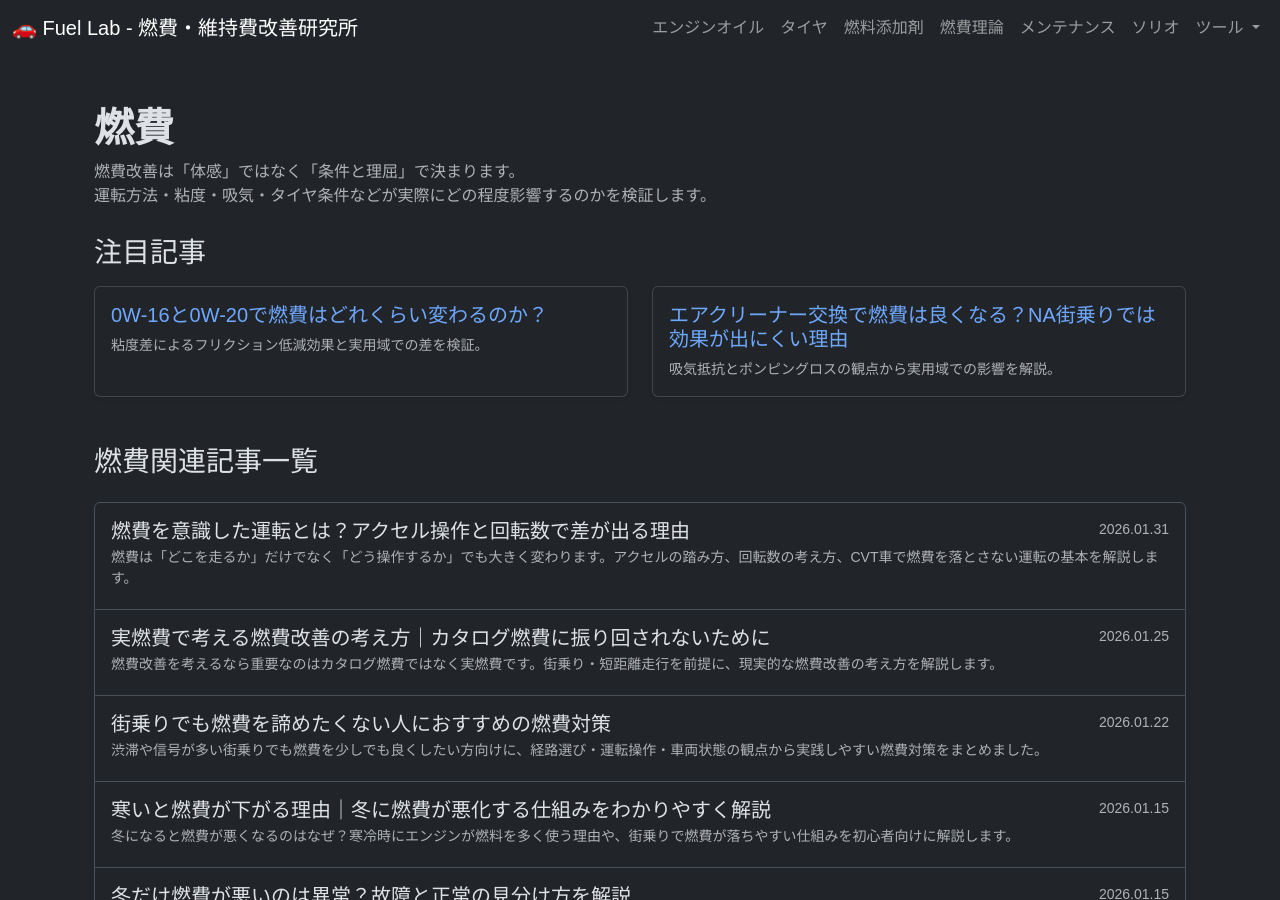
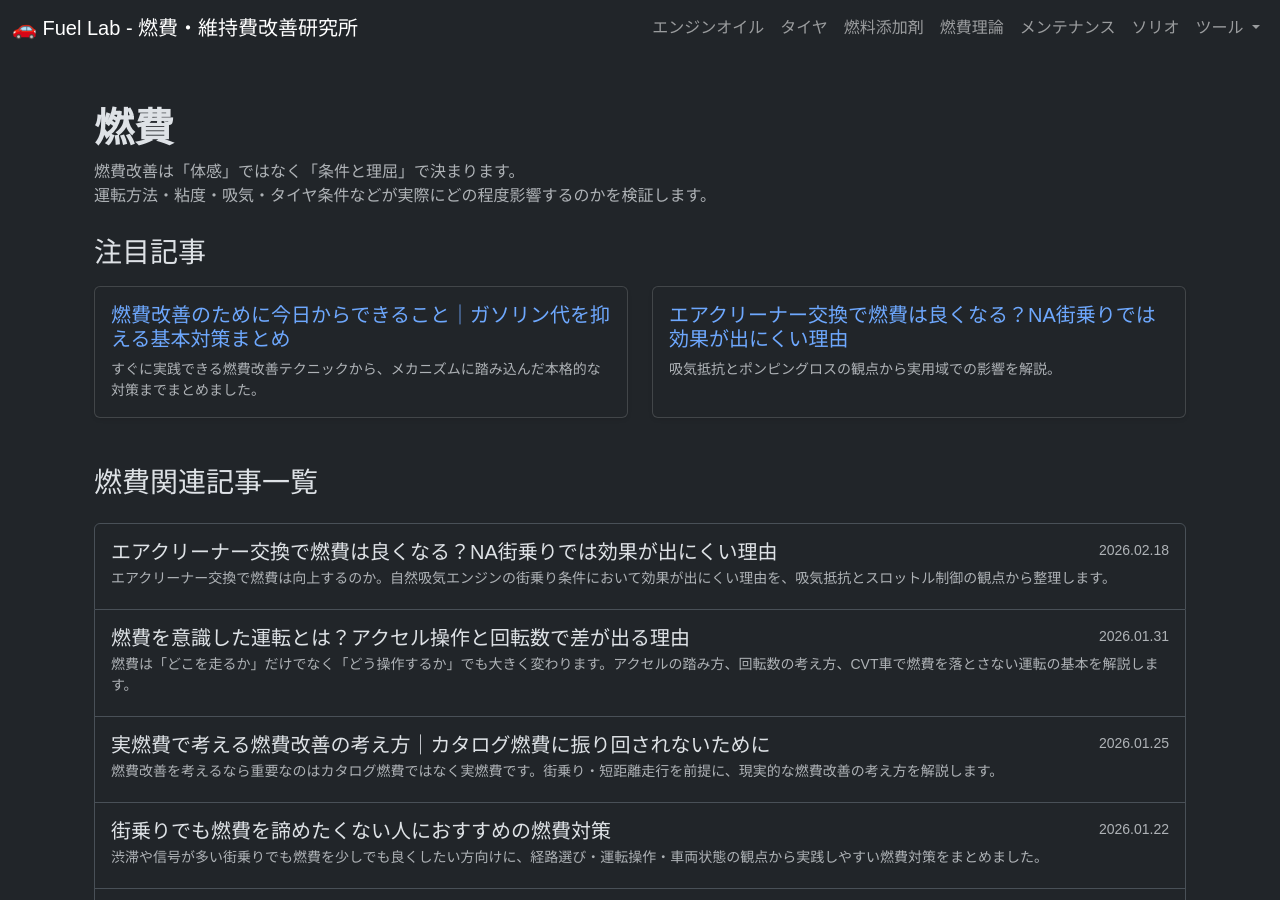
Before and after one commit to funyapar-org/fuel-lab, a Jekyll site: the page built from _category/fuel-economy.md, in a window 1280 px wide and 900 px high. Built offline with Jekyll 4.4.1, drawn with Linux system fonts in a browser that asks for light colours.

Commit message:
エアクリーナー交換で燃費は良くなる？

```diff
--- a/_category/fuel-economy.md
+++ b/_category/fuel-economy.md
@@ -25,12 +25,12 @@ description: 燃費改善の理論、運転方法、空気圧や粘度の影響
         <div class="card h-100 shadow-sm">
           <div class="card-body">
             <h5 class="card-title">
-              <a href="/fuel-lab/knowledge/0w16-vs-0w20-cost.html" class="text-decoration-none">
-                0W-16と0W-20で燃費はどれくらい変わるのか？
+              <a href="/fuel-lab/knowledge/first-action.html" class="text-decoration-none">
+                燃費改善のために今日からできること｜ガソリン代を抑える基本対策まとめ
               </a>
             </h5>
             <p class="card-text text-muted small">
-              粘度差によるフリクション低減効果と実用域での差を検証。
+              すぐに実践できる燃費改善テクニックから、メカニズムに踏み込んだ本格的な対策までまとめました。
             </p>
           </div>
         </div>
--- /dev/null
+++ b/_knowledge/air-filter-fuel-economy-na.md
@@ -0,0 +1,122 @@
+---
+layout: default
+title: エアクリーナー交換で燃費は良くなる？NA街乗りでは効果が出にくい理由
+nav_title: エアクリ交換と燃費の関係
+description: エアクリーナー交換で燃費は向上するのか。自然吸気エンジンの街乗り条件において効果が出にくい理由を、吸気抵抗とスロットル制御の観点から整理します。
+category: fuel-economy
+tags:
+  - fuel-economy
+  - air-cleaner
+  - intake-resistance
+  - na-engine
+  - pumping-loss
+date: 2026-02-18
+---
+
+<div class="container my-5">
+
+  <!-- ページヘッダー -->
+  <div class="mb-4">
+    <h1 class="fw-bold">エアクリーナー交換で燃費は良くなる？</h1>
+    <p class="text-muted">
+      社外エアクリーナーや新品交換で「燃費が良くなる」と言われることがあります。
+      しかし自然吸気（NA）エンジンの街乗りでは、理論上その効果は限定的です。
+      その理由を吸気抵抗とスロットル制御の観点から整理します。
+    </p>
+  </div>
+
+  <!-- 導入 -->
+  <div class="card shadow-sm mb-4">
+    <div class="card-body">
+      <p>
+        エアクリーナーの役割は吸気中の異物除去です。
+        同時に、わずかながら吸気抵抗を発生させます。
+      </p>
+      <p>
+        抵抗が減れば空気が多く入るため「燃費が良くなる」と考えがちですが、
+        NAエンジンでは事情が少し異なります。
+      </p>
+    </div>
+  </div>
+
+  <!-- 吸気抵抗と出力 -->
+  <div class="mb-4">
+    <h4 class="fw-bold">1. 吸気抵抗と最大出力</h4>
+    <p>
+      高回転・全開走行時には吸気抵抗は出力に影響します。
+      この領域では空気流量が制限要因となるため、
+      低抵抗エアクリーナーが有利に働く場合があります。
+    </p>
+    <p>
+      しかし街乗りではアクセル開度は小さく、
+      多くの場合スロットルバルブが流量を制御しています。
+    </p>
+  </div>
+
+  <!-- スロットル制御の影響 -->
+  <div class="mb-4">
+    <h4 class="fw-bold">2. スロットル制御とポンピングロス</h4>
+    <p>
+      NAエンジンの街乗りでは、
+      エンジン出力は主にスロットル開度で制御されています。
+    </p>
+    <p>
+      仮にエアクリーナーの抵抗が減っても、
+      必要出力が同じであればスロットル開度がわずかに変化するだけです。
+      結果として吸入空気量はほぼ同一になります。
+    </p>
+    <p>
+      燃費を左右するのは主にポンピングロスと摩擦損失であり、
+      エアクリーナーの影響は限定的です。
+    </p>
+  </div>
+
+  <!-- 効果が出るケース -->
+  <div class="mb-4">
+    <h4 class="fw-bold">3. 効果が出る可能性のある条件</h4>
+    <ul>
+      <li>エアクリーナーが著しく目詰まりしている場合</li>
+      <li>高回転域を多用する運転環境</li>
+      <li>ターボ車で高ブースト域を使用する場合</li>
+    </ul>
+    <p>
+      通常の街乗りNA車では、燃費改善幅はごく小さいと考えられます。
+    </p>
+  </div>
+
+  <!-- 結論 -->
+  <div class="card bg-light border-0 mb-5">
+    <div class="card-body">
+      <h5 class="fw-bold">結論</h5>
+      <p>
+        エアクリーナー交換はメンテナンスとして重要ですが、
+        NAエンジンの街乗り条件では
+        燃費向上効果は理論上限定的です。
+      </p>
+      <p class="mb-0">
+        目詰まりしていない状態であれば、
+        燃費改善よりもエンジン保護を主目的と考えるのが妥当です。
+      </p>
+    </div>
+  </div>
+
+  <!-- 関連記事 -->
+  <div class="mt-5">
+    <h4 class="fw-bold mb-3">関連ページ</h4>
+
+    <div class="list-group">
+
+      <a href="/fuel-lab/knowledge/first-action.html"
+         class="list-group-item list-group-item-action">
+        燃費改善のために今日からできること｜ガソリン代を抑える基本対策まとめ
+      </a>
+
+      <a href="/fuel-lab/knowledge/city-driving-fuel-saving.html"
+         class="list-group-item list-group-item-action">
+        街乗りでも燃費を諦めたくない人におすすめの燃費対策
+      </a>
+
+    </div>
+  </div>
+
+</div>
```
